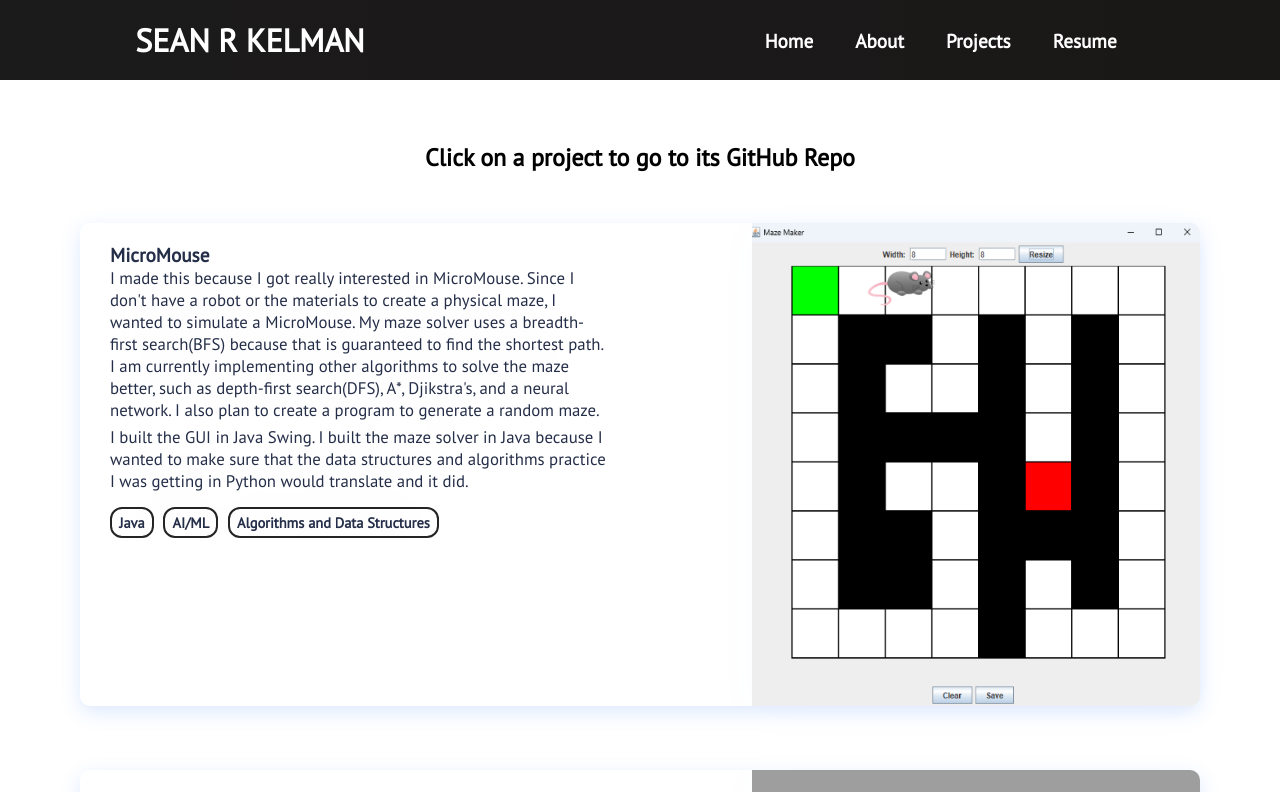
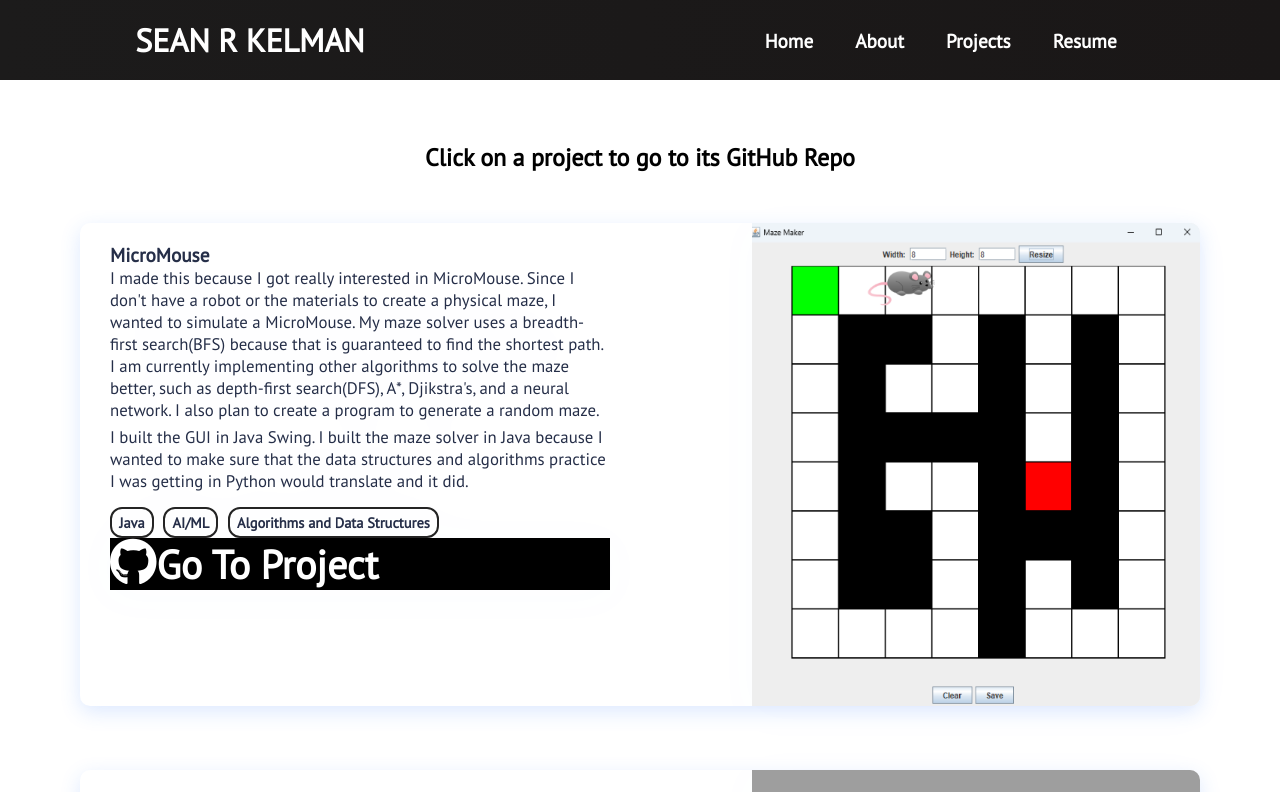
Before and after one commit to srukelman/pwa, a React (Create React App) app in the folder pwa/: page /projects in a window 1280 px wide. Shown: the top 792 px of the page. Built offline with nearby package versions, Linux system fonts and the light colour scheme; grey boxes are pictures that could not be loaded.

Commit message:
created and added project button to go to github...css needs work

```diff
--- /dev/null
+++ b/pwa/src/components/ProjectButton.css
@@ -0,0 +1,10 @@
+.project-link{
+    text-decoration: none;
+    color: #fff;
+
+}
+.project-button{
+    display: flex;
+    flex-flow: row nowrap;
+    background-color: #000;
+}
--- /dev/null
+++ b/pwa/src/components/ProjectButton.js
@@ -0,0 +1,18 @@
+import React from 'react'
+import { Link } from 'react-router-dom'
+import './ProjectButton.css'
+
+function ProjectButton(props) {
+  return (
+    <>
+        <Link className='project-link' target="_blank" to={props.path}>
+            <div className='project-button'>
+              <i className="fa fa-github"></i>
+              <h5 className='project-button-text'>Go To Project</h5>
+            </div>
+        </Link>
+    </>
+  )
+}
+
+export default ProjectButton
--- a/pwa/src/components/ProjectItem.js
+++ b/pwa/src/components/ProjectItem.js
@@ -2,18 +2,20 @@ import React from 'react'
 import './Projects.css'
 import { Link } from 'react-router-dom'
 import Tags from './Tags'
+import ProjectButton from './ProjectButton'
 
 function ProjectItem(props) {
   return (
     <>
         <li className='project-item'>
-            <Link className='project-item-link' target="_blank" to={props.path}>
+            <Link className='project-item-link'>
                 <div className='project-item-info'>
                     <h5 className='project-item-text'>{props.text}</h5>
                     <div className='project-text-spacer'></div>
                     <p className='project-item-subtext'>{props.subtext1}</p>
                     <p className='project-item-subtext'>{props.subtext2}</p>
                     <Tags text1 = {props.tag1} text2 = {props.tag2} text3 = {props.tag3}/>
+                    <ProjectButton path={props.path}/>
                 </div>
                 <div className='project-item-spacer'></div>
                 <div className='project-item-img-wrapper'><img src={props.src} alt="Sean Kelman Project" className='project-item-img' /></div>
```
